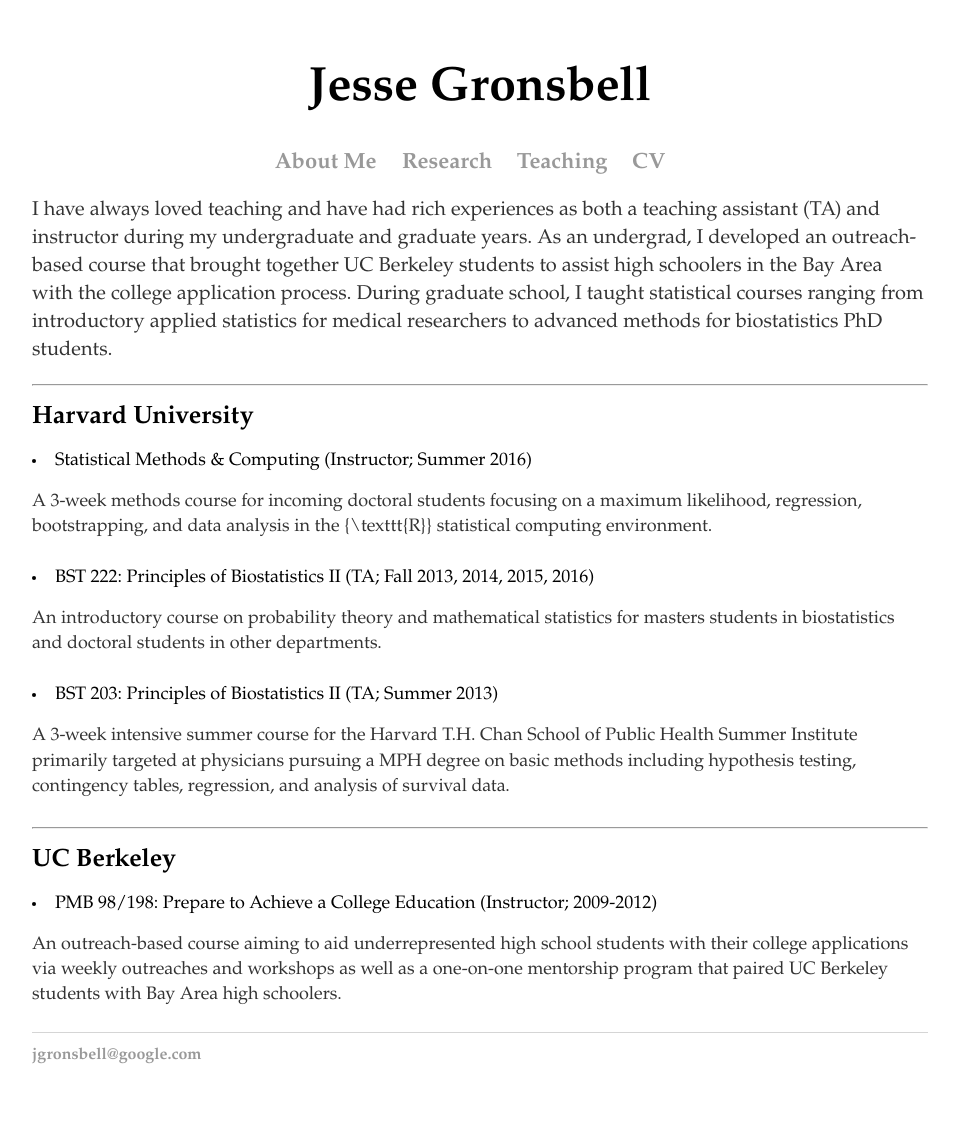
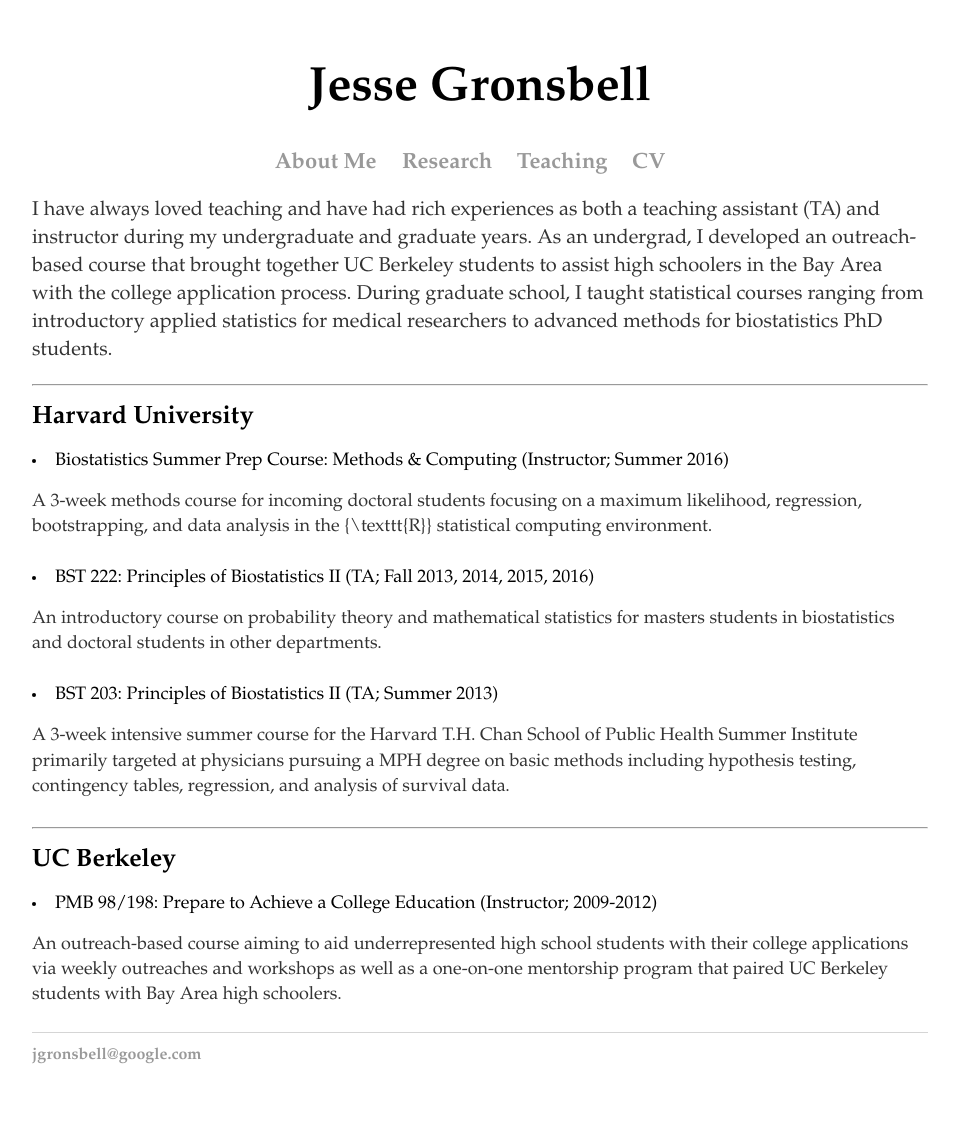
Before and after one commit to jgrons/old_website, a Jekyll site: the page built from teaching.html, in a window 1280 px wide. Shown: the whole page, without its empty margins (160-1119 px from the left). Built offline with Jekyll 4.4.1, drawn with Linux system fonts in a browser that asks for light colours.

Commit message:
Update teaching.html

```diff
--- a/teaching.html
+++ b/teaching.html
@@ -23,7 +23,7 @@
 
 	<h1 style="font-size:25px; font-family: palatino"> Harvard University </h1>
 
-	<li style="font-size:18px; font-family: palatino"> Statistical Methods & Computing (Instructor; Summer 2016)
+	<li style="font-size:18px; font-family: palatino"> Biostatistics Summer Prep Course: Methods & Computing (Instructor; Summer 2016)
 		<p style="font-size:18px; font-family: palatino">
 		A 3-week methods course for incoming doctoral students focusing on a maximum likelihood,
 		regression, bootstrapping, and data analysis in the {\texttt{R}} statistical computing environment.
```
